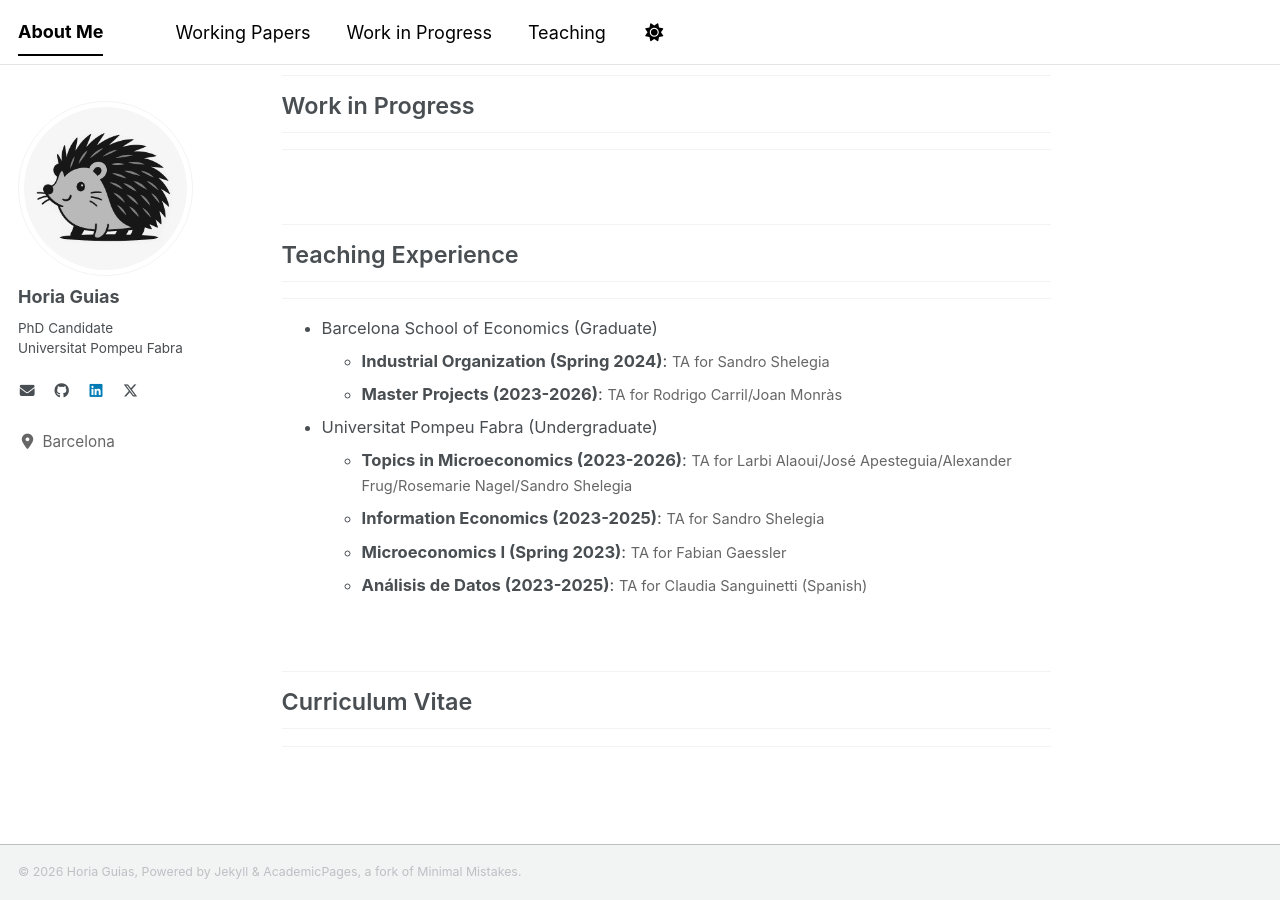
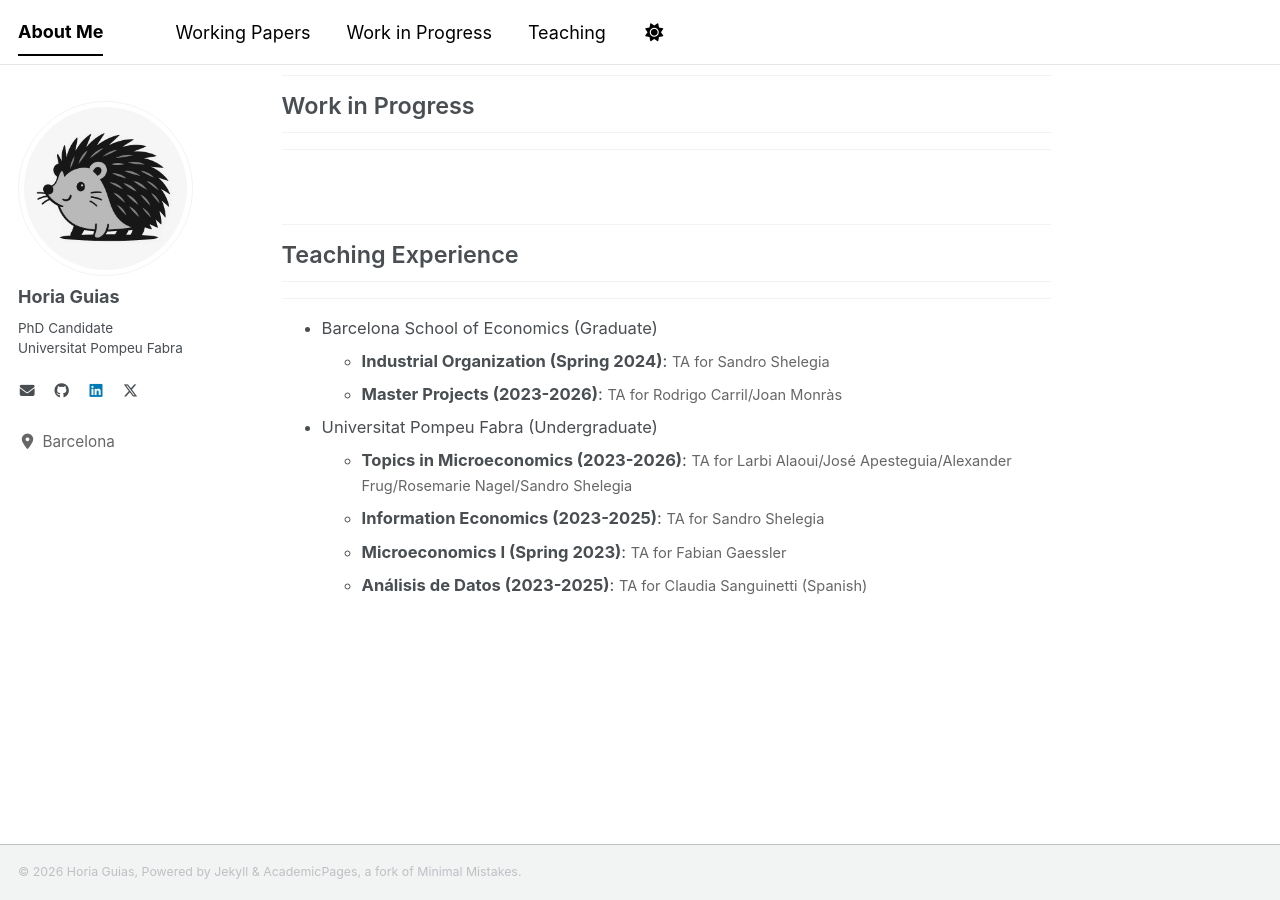
Before and after one commit to horiaguias/horiaguias.github.io, a Jekyll site: the page built from _pages/about.md, in a window 1280 px wide and 900 px high, scrolled down 884 px. Built offline with Jekyll 4.4.1, drawn with Linux system fonts in a browser that asks for light colours; a style sheet for code colours, icons or effects is not loaded.

Commit message:
Remove CV Section

```diff
--- a/_pages/about.md
+++ b/_pages/about.md
@@ -87,10 +87,5 @@ redirect_from:
 
 <div style="height: 40px;"></div>
 
----
-<h2 id="cv" style="font-size: 1.3rem; font-weight: 600; margin: 0.5rem 0;">Curriculum Vitae</h2>
----
-
-<!-- Add or embed your CV details/download link here -->
 
 </div>
```
